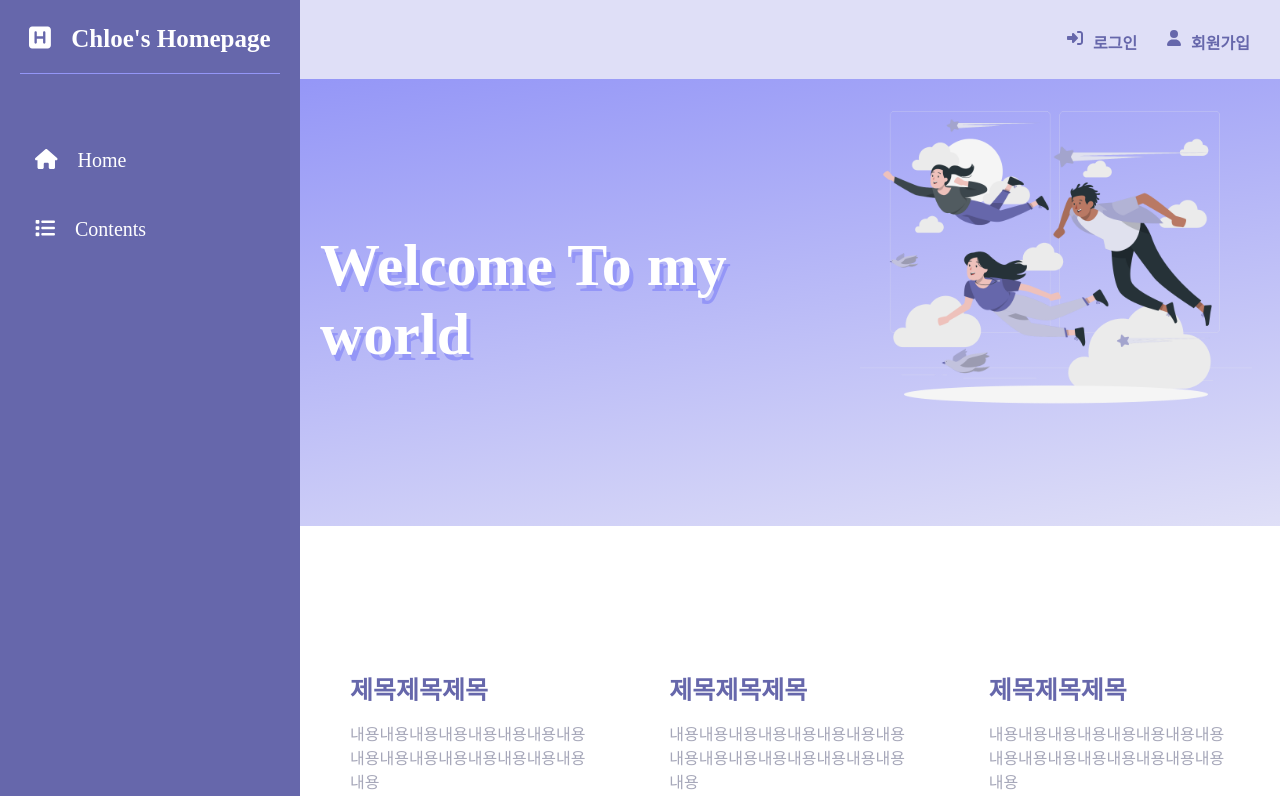
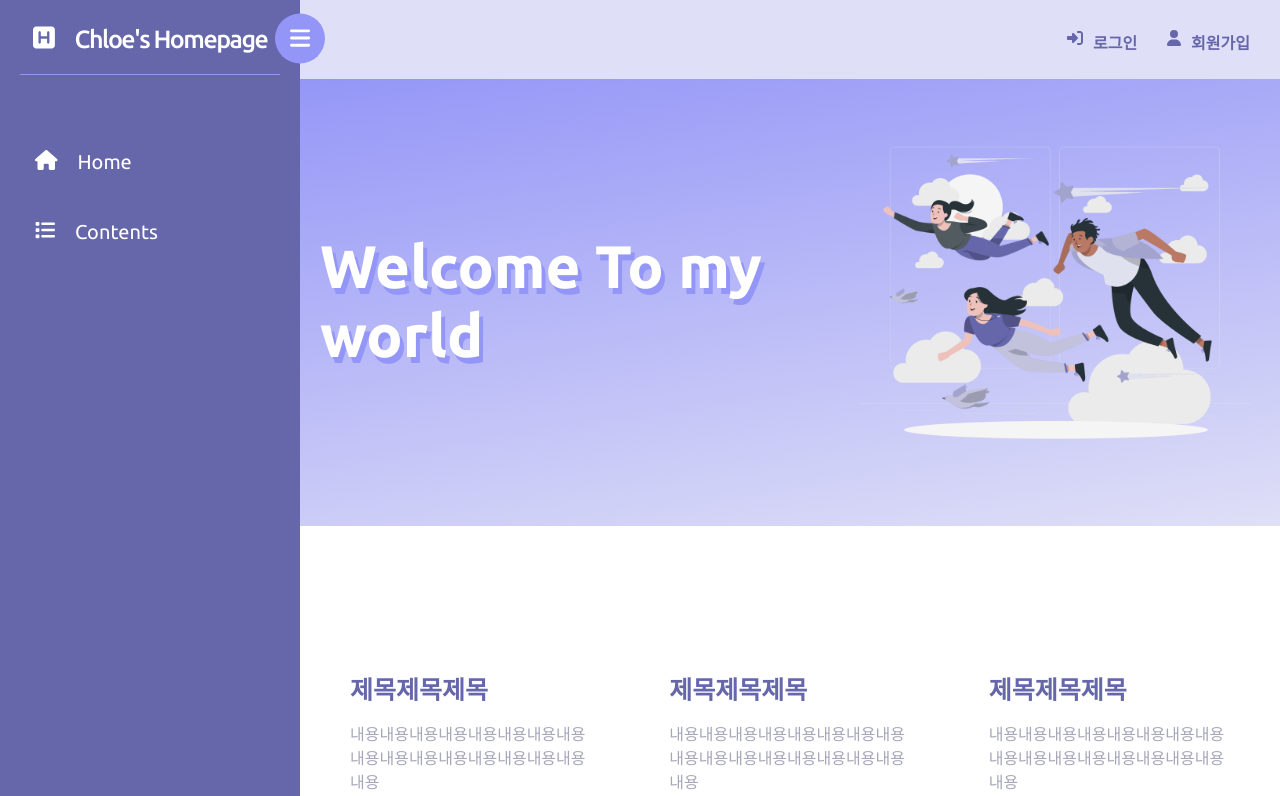
Before and after one commit to dev-chloe/hangout-with-me-2022, a React (Create React App) app: page / in a window 1280 px wide. Shown: the top 796 px of the page. Built offline with nearby package versions, Linux system fonts and the light colour scheme.

Commit message:
refactor Sidebar

```diff
--- a/src/App.js
+++ b/src/App.js
@@ -5,16 +5,20 @@ import Router from "Router";
 function App() {
   const [isReady, setIsReady] = useState(false);
   const [isLogined, setIsLogined] = useState(false);
+  const [isNavShowed, setIsNavShowed] = useState();
+  const toggledBar = () => {
+    setIsNavShowed((prev) => !prev);
+  }
   useEffect(() => {
     setIsReady(true);
   }, [])
   return (
-    <div className="App">
-      <div className="container">
+    <div className="App eng">
+      <div className={`container ${isNavShowed ? "toggled" : "" }`}>
         {isReady ?
           <>
             <Topbanner></Topbanner>
-            <Router isLogined={isLogined} />
+            <Router isLogined={isLogined} isNavShowed={isNavShowed} toggledBar={toggledBar} />
           </>
           :
           <div>"ready"</div>
--- a/src/Router.js
+++ b/src/Router.js
@@ -4,11 +4,11 @@ import { HashRouter, Route, Routes } from "react-router-dom";
 import Home from "routes/Home";
 import Login from "routes/Login";
 
-const Router = ({isLogined}) => {
+const Router = ({isLogined, isNavShowed, toggledBar}) => {
   return (
     <HashRouter>
       <Header isLogined={isLogined}></Header>
-      <Sidebar></Sidebar>
+      <Sidebar isNavShowed={isNavShowed} toggledBar={toggledBar} ></Sidebar>
       <Routes>
         <Route path="/" element={<Home />} />
         <Route path="/login" element={<Login />} />
--- a/src/components/Sidebar/Sidebar.js
+++ b/src/components/Sidebar/Sidebar.js
@@ -1,12 +1,12 @@
 
-import { faHome, faList, faSquareH } from "@fortawesome/free-solid-svg-icons";
+import { faBars, faHome, faList, faSquareH } from "@fortawesome/free-solid-svg-icons";
 import { FontAwesomeIcon } from "@fortawesome/react-fontawesome";
 import { Link } from "react-router-dom";
 import style from "./Sidebar.module.scss";
 
-const Sidebar = () => {
+const Sidebar = ({isNavShowed, toggledBar}) => {
   return (
-    <div className={style.sidebar}>
+    <div className={`${style.sidebar} ${isNavShowed ? style.toggled : ""}`}>
       <div className={style.logo}>
         <Link to="/">
           <FontAwesomeIcon icon={faSquareH} />
@@ -14,6 +14,9 @@ const Sidebar = () => {
             chloe's homepage
           </p>
         </Link>
+        <div className={style.close_btn} onClick={toggledBar && toggledBar}>
+          <FontAwesomeIcon icon={faBars} />
+        </div>
       </div>
       <nav>
         <ul>
--- a/src/components/Sidebar/Sidebar.module.scss
+++ b/src/components/Sidebar/Sidebar.module.scss
@@ -7,9 +7,44 @@
     $bg: $main, $c: $wt
   );
   max-width: 300px;
+  transition: all .4s;
+  &.toggled {
+    max-width: 100px;
+    .logo {
+      a {
+        svg {
+          margin-right: 0;
+        }
+        p {
+          display: none;
+        }
+      }
+    }
+    nav {
+      ul {
+        li {
+          a {
+            justify-content: center;
+            p {
+              display: none;
+            }
+            &::before {
+              display: none;
+            }
+            &:hover {
+              svg {
+                color: $main;
+              }
+            }
+          }
+        }
+      }
+    }
+  }
   .logo {
+    @include rel ();
     font-size: 25px;
-    font-weight: bold;
+    font-weight: 500;
     text-transform: capitalize;
     padding-bottom: 20px;
     border-bottom: 1px solid $secsub;
@@ -17,10 +52,20 @@
       @include fle(
         $c: $wt, $jc: center
       );
-      color: $wt;
+      letter-spacing: -1.5px;
       svg {
         margin-right: 20px;
       }
+    }
+    .close_btn {
+      @include abs (
+        $t: 32%, $r: -45px,
+        $borRa: 50%, $w: 50px, $h: 50px,
+        $bg: $secsub, $d: flex, $ai: center, $jc: center,
+        $fs: 23px
+      );
+      transform: translateY(-55%);
+      cursor: pointer;
     }
   }
   nav {
@@ -65,6 +110,38 @@
 @media screen and (max-width: 900px) {
   .sidebar {
     max-width: 100px;
+    &.toggled {
+      max-width: 300px;
+      .logo {
+        a {
+          svg {
+            margin-right: 20px;
+          }
+          p {
+            display: block;
+          }
+        }
+      }
+      nav {
+        ul {
+          li {
+            a {
+              p {
+                display: block;
+              }
+              &::before {
+                display: block;
+              }
+              &:hover {
+                svg {
+                  color: $wt;
+                }
+              }
+            }
+          }
+        }
+      }
+    }
     .logo {
       a {
         svg {
--- a/src/components/TopBanner/TopBanner.module.scss
+++ b/src/components/TopBanner/TopBanner.module.scss
@@ -16,8 +16,9 @@
   }
   .img_wrapper {
     @include abs(
-      $r: 20px, $t: -20px
+      $r: 20px, $t: 50%
     );
+    transform: translateY(-50%);
     max-width: 40%;
     animation: flying 3s linear infinite;
   }
@@ -26,14 +27,14 @@
 @keyframes flying {
   0%, 50%, 100% {
     right: 30px;
-    top: -10px;
+    top: 50%;
   }
   25% {
     right: 35px;
-    top: 0px;
+    top: 51%;
   }
   75% {
     right: 25px;
-    top: 0px;
+    top: 51%;
   }
 }
--- a/src/style/function.scss
+++ b/src/style/function.scss
@@ -1,3 +1,5 @@
+@import url('https://fonts.googleapis.com/css2?family=Ubuntu:ital,wght@0,300;0,400;0,500;0,700;1,300;1,400;1,500;1,700&display=swap');
+
 @mixin css($w: null, $maxW: null, $h: null, $maxH: null, $d: null, $ai: null, $jc: null, $fd: null, $mg: null, $mgT: null, $mgB: null, $mgL: null, $mgR: null, $pd: null, $pdT: null, $pdB: null, $pdL: null, $pdR: null, $bor: null, $borT: null, $borB: null, $borL: null, $borR: null, $borRa: null, $c: null, $fs: null, $fw: null, $ta: null, $bg: null, $p: null, $t: null, $b: null, $l: null, $r: null) {
   width: $w;
   max-width: $maxW;
@@ -61,3 +63,7 @@ $main: #6667ab;
 $secsub: #9496F7;
 $sub: #DFDFF7;
 $gray: #A6A7B9;
+
+.eng {
+  font-family: 'Ubuntu', sans-serif;
+}
--- a/src/style/style.scss
+++ b/src/style/style.scss
@@ -116,9 +116,21 @@ input {
     width: 100%;
     height: 100vh;
     padding: 74px 0 0 300px;
+    transition: padding .4s;
     >.wrapper {
       width: 100%;
       padding: 20px;
     }
+    &.toggled {
+      padding: 74px 0 0 100px;
+    }
   }
 }
+
+@media screen and (max-width: 900px) {
+  .App {
+    >.container {
+      padding: 74px 0 0 100px;
+    }
+  }
+}
```
